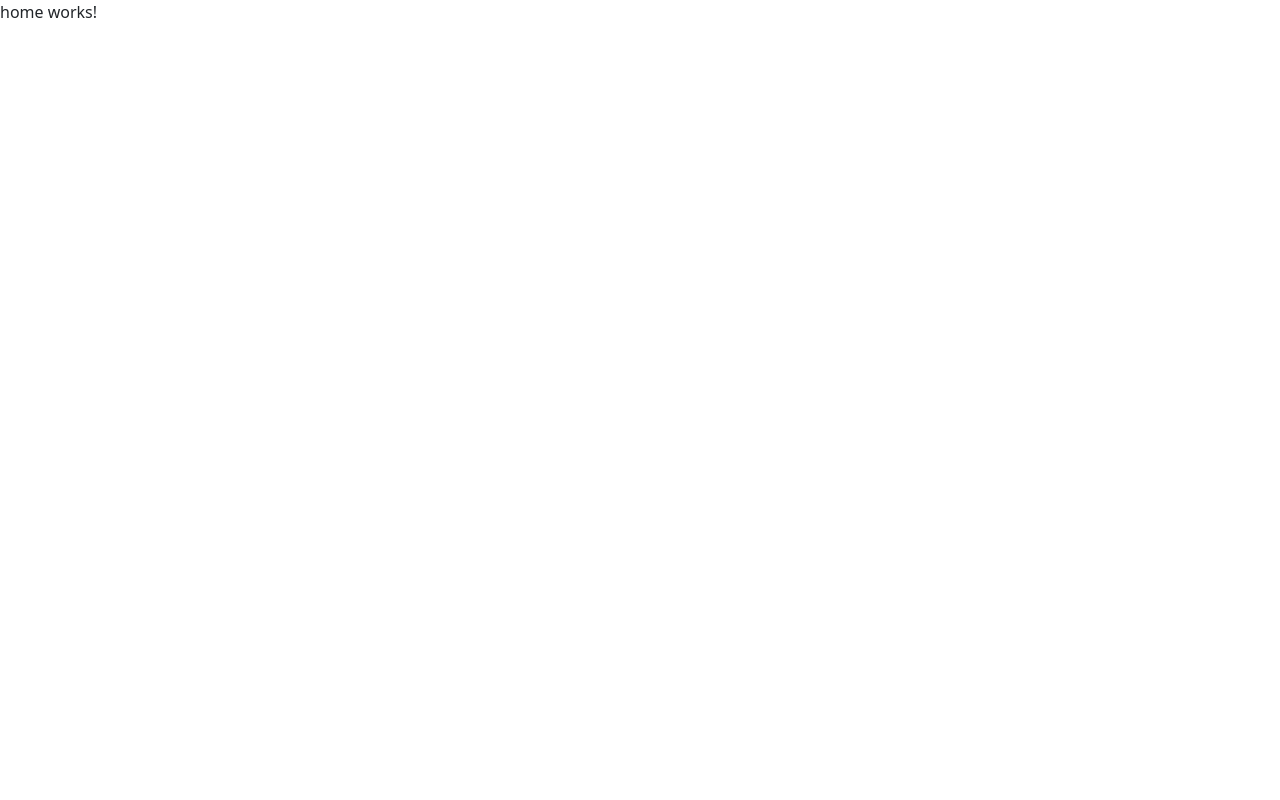
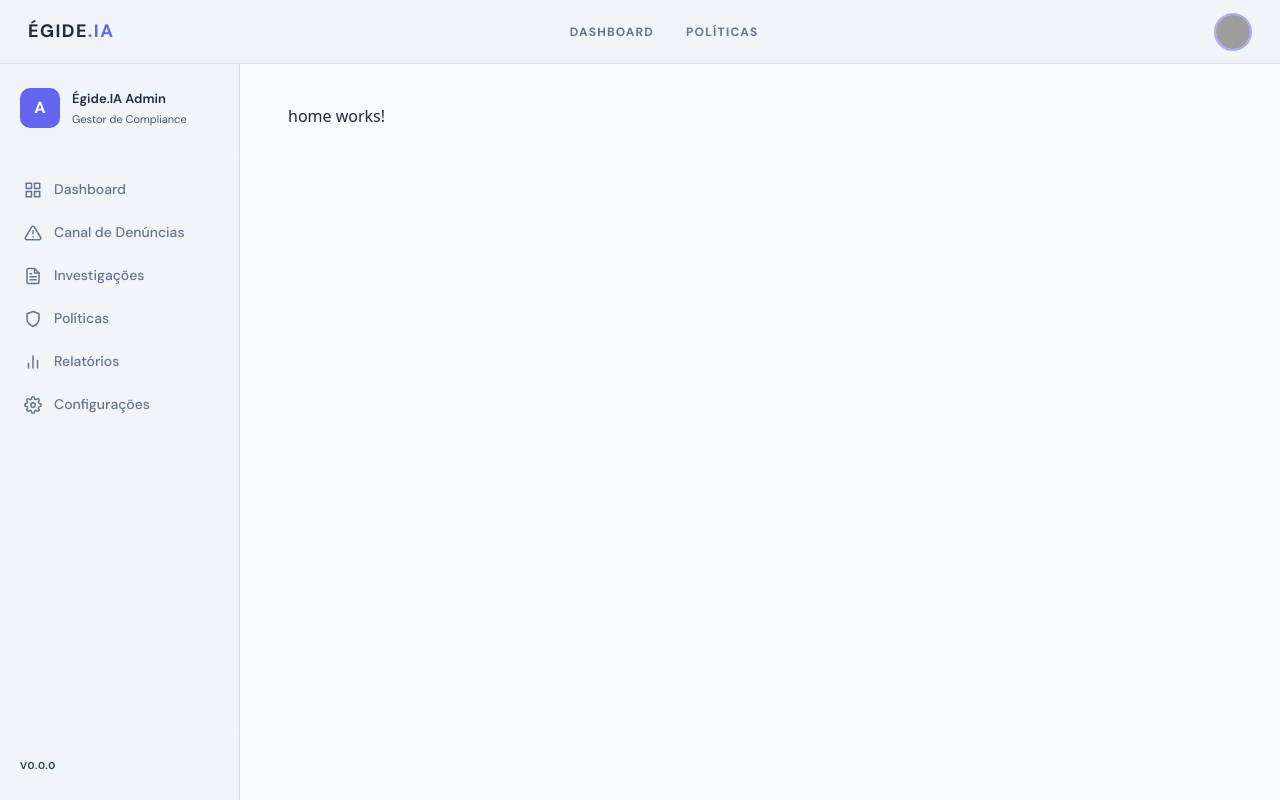
Before and after one commit to gabrielly-freire/egide-ia-frontend, an Angular app: page /home in a window 1280 px wide. Built offline with nearby package versions, Linux system fonts and the light colour scheme; grey boxes are pictures that could not be loaded.

Commit message:
feat: implementação do header, sidebar e estilo global

```diff
--- a/src/app/components/header/header.css
+++ b/src/app/components/header/header.css
@@ -0,0 +1,93 @@
+@import url('https://fonts.googleapis.com/css2?family=DM+Sans:wght@400;500;600;700&display=swap');
+
+:host {
+  display: block;
+}
+
+.egide-header {
+  display: flex;
+  align-items: center;
+  justify-content: space-between;
+  height: 64px;
+  padding: 0 28px;
+  background: var(--input-bg);
+  border-bottom: 1px solid var(--border-color);;
+  position: sticky;
+  top: 0;
+  z-index: 100;
+  font-family: 'DM Sans', sans-serif;
+}
+
+.header-logo {
+  display: flex;
+  align-items: center;
+  gap: 8px;
+}
+
+.logo-icon {
+  font-size: 20px;
+}
+
+.logo-text {
+  font-size: 18px;
+  font-weight: 700;
+  color: var(--text-main);
+  letter-spacing: 0.08em;
+}
+
+.logo-dot {
+  color: #6366f1;
+}
+
+.header-nav {
+  display: flex;
+  align-items: center;
+  gap: 32px;
+}
+
+.nav-link {
+  font-size: 12px;
+  font-weight: 700;
+  color: #64748b;
+  text-decoration: none;
+  letter-spacing: 0.1em;
+  transition: color 0.2s;
+  cursor: pointer;
+}
+.nav-link:hover,
+.nav-link.active {
+  color: var(--text-main);
+}
+
+.header-actions {
+  display: flex;
+  align-items: center;
+}
+
+.user-avatar {
+  width: 38px;
+  height: 38px;
+  border-radius: 50%;
+  overflow: hidden;
+  border: 2px solid rgba(99, 102, 241, 0.5);
+  cursor: pointer;
+  position: relative;
+}
+
+.user-avatar img {
+  width: 100%;
+  height: 100%;
+  object-fit: cover;
+}
+
+.avatar-fallback {
+  display: none;
+  align-items: center;
+  justify-content: center;
+  width: 100%;
+  height: 100%;
+  background: #6366f1;
+  color: white;
+  font-size: 14px;
+  font-weight: 700;
+}
--- a/src/app/components/header/header.html
+++ b/src/app/components/header/header.html
@@ -1 +1,17 @@
-<p>header works!</p>
+<nav class="egide-header">
+  <div class="header-logo">
+    <span class="logo-text">ÉGIDE<span class="logo-dot">.IA</span></span>
+  </div>
+
+  <div class="header-nav">
+    <a routerLink="/dashboard" routerLinkActive="active" class="nav-link">DASHBOARD</a>
+    <a routerLink="/policies" routerLinkActive="active" class="nav-link">POLÍTICAS</a>
+  </div>
+
+  <div class="header-actions">
+    <div class="user-avatar">
+      <img src="assets/avatar.png" alt="Avatar" onerror="this.style.display='none'; this.nextElementSibling.style.display='flex'">
+      <span class="avatar-fallback">A</span>
+    </div>
+  </div>
+</nav>
--- a/src/app/components/sidebar/sidebar.css
+++ b/src/app/components/sidebar/sidebar.css
@@ -0,0 +1,119 @@
+@import url('https://fonts.googleapis.com/css2?family=DM+Sans:wght@400;500;600;700&display=swap');
+
+:host {
+  display: block;
+  height: 100%;
+}
+
+.egide-sidebar {
+  width: 240px;
+  height: 100%;
+  border-right: 1px solid rgba(255, 255, 255, 0.06);
+  display: flex;
+  flex-direction: column;
+  padding: 24px 0;
+  font-family: 'DM Sans', sans-serif;
+  background: var(--input-bg);
+  border-right: 1px solid var(--border-color);
+}
+
+.sidebar-profile {
+  display: flex;
+  align-items: center;
+  gap: 12px;
+  padding: 0 20px 24px;
+  border-bottom: 1px solid rgba(255, 255, 255, 0.06);
+  margin-bottom: 8px;
+}
+
+.profile-avatar {
+  width: 40px;
+  height: 40px;
+  border-radius: 10px;
+  background: #6366f1;
+  display: flex;
+  align-items: center;
+  justify-content: center;
+  font-size: 16px;
+  font-weight: 700;
+  color: white;
+  flex-shrink: 0;
+}
+
+.profile-info {
+  display: flex;
+  flex-direction: column;
+  gap: 2px;
+  min-width: 0;
+}
+
+.profile-name {
+  font-size: 13px;
+  font-weight: 600;
+  color: var(--text-main);
+  white-space: nowrap;
+  overflow: hidden;
+  text-overflow: ellipsis;
+}
+
+.profile-role {
+  font-size: 11px;
+  color: #475569;
+  white-space: nowrap;
+  overflow: hidden;
+  text-overflow: ellipsis;
+}
+
+.sidebar-nav {
+  display: flex;
+  flex-direction: column;
+  flex: 1;
+  padding: 8px 12px;
+  gap: 2px;
+}
+
+.sidebar-link {
+  display: flex;
+  align-items: center;
+  gap: 12px;
+  padding: 10px 12px;
+  border-radius: 8px;
+  color: #64748b;
+  text-decoration: none;
+  font-size: 14px;
+  font-weight: 500;
+  transition: all 0.15s;
+  cursor: pointer;
+}
+
+.sidebar-link svg {
+  flex-shrink: 0;
+  transition: color 0.15s;
+}
+
+.sidebar-link:hover {
+  background: rgba(255, 255, 255, 0.05);
+  color: #cbd5e1;
+}
+
+.sidebar-link.active {
+  background: rgba(99, 102, 241, 0.15);
+  color: #818cf8;
+  font-weight: 600;
+}
+
+.sidebar-link.active svg {
+  color: #818cf8;
+}
+
+.sidebar-footer {
+  padding: 16px 20px 0;
+  border-top: 1px solid rgba(255, 255, 255, 0.06);
+}
+
+.sidebar-version {
+  font-size: 10px;
+  font-weight: 700;
+  color: #334155;
+  letter-spacing: 0.08em;
+}
--- a/src/app/components/sidebar/sidebar.html
+++ b/src/app/components/sidebar/sidebar.html
@@ -1 +1,65 @@
-<p>sidebar works!</p>
+<aside class="egide-sidebar">
+  <div class="sidebar-profile">
+    <div class="profile-avatar">
+      <span>A</span>
+    </div>
+    <div class="profile-info">
+      <span class="profile-name">Égide.IA Admin</span>
+      <span class="profile-role">Gestor de Compliance</span>
+    </div>
+  </div>
+
+  <nav class="sidebar-nav">
+    <a routerLink="/dashboard" routerLinkActive="active" class="sidebar-link">
+      <svg xmlns="http://www.w3.org/2000/svg" width="18" height="18" viewBox="0 0 24 24" fill="none" stroke="currentColor" stroke-width="2" stroke-linecap="round" stroke-linejoin="round">
+        <rect x="3" y="3" width="7" height="7"/><rect x="14" y="3" width="7" height="7"/>
+        <rect x="14" y="14" width="7" height="7"/><rect x="3" y="14" width="7" height="7"/>
+      </svg>
+      <span>Dashboard</span>
+    </a>
+
+    <a routerLink="/reports" routerLinkActive="active" class="sidebar-link">
+      <svg xmlns="http://www.w3.org/2000/svg" width="18" height="18" viewBox="0 0 24 24" fill="none" stroke="currentColor" stroke-width="2" stroke-linecap="round" stroke-linejoin="round">
+        <path d="M10.29 3.86L1.82 18a2 2 0 0 0 1.71 3h16.94a2 2 0 0 0 1.71-3L13.71 3.86a2 2 0 0 0-3.42 0z"/>
+        <line x1="12" y1="9" x2="12" y2="13"/><line x1="12" y1="17" x2="12.01" y2="17"/>
+      </svg>
+      <span>Canal de Denúncias</span>
+    </a>
+
+    <a routerLink="/investigations" routerLinkActive="active" class="sidebar-link">
+      <svg xmlns="http://www.w3.org/2000/svg" width="18" height="18" viewBox="0 0 24 24" fill="none" stroke="currentColor" stroke-width="2" stroke-linecap="round" stroke-linejoin="round">
+        <path d="M14 2H6a2 2 0 0 0-2 2v16a2 2 0 0 0 2 2h12a2 2 0 0 0 2-2V8z"/>
+        <polyline points="14 2 14 8 20 8"/><line x1="16" y1="13" x2="8" y2="13"/>
+        <line x1="16" y1="17" x2="8" y2="17"/><polyline points="10 9 9 9 8 9"/>
+      </svg>
+      <span>Investigações</span>
+    </a>
+
+    <a routerLink="/policies" routerLinkActive="active" class="sidebar-link">
+      <svg xmlns="http://www.w3.org/2000/svg" width="18" height="18" viewBox="0 0 24 24" fill="none" stroke="currentColor" stroke-width="2" stroke-linecap="round" stroke-linejoin="round">
+        <path d="M12 22s8-4 8-10V5l-8-3-8 3v7c0 6 8 10 8 10z"/>
+      </svg>
+      <span>Políticas</span>
+    </a>
+
+    <a routerLink="/analytics" routerLinkActive="active" class="sidebar-link">
+      <svg xmlns="http://www.w3.org/2000/svg" width="18" height="18" viewBox="0 0 24 24" fill="none" stroke="currentColor" stroke-width="2" stroke-linecap="round" stroke-linejoin="round">
+        <line x1="18" y1="20" x2="18" y2="10"/><line x1="12" y1="20" x2="12" y2="4"/>
+        <line x1="6" y1="20" x2="6" y2="14"/>
+      </svg>
+      <span>Relatórios</span>
+    </a>
+
+    <a routerLink="/settings" routerLinkActive="active" class="sidebar-link">
+      <svg xmlns="http://www.w3.org/2000/svg" width="18" height="18" viewBox="0 0 24 24" fill="none" stroke="currentColor" stroke-width="2" stroke-linecap="round" stroke-linejoin="round">
+        <circle cx="12" cy="12" r="3"/>
+        <path d="M19.4 15a1.65 1.65 0 0 0 .33 1.82l.06.06a2 2 0 0 1-2.83 2.83l-.06-.06a1.65 1.65 0 0 0-1.82-.33 1.65 1.65 0 0 0-1 1.51V21a2 2 0 0 1-4 0v-.09A1.65 1.65 0 0 0 9 19.4a1.65 1.65 0 0 0-1.82.33l-.06.06a2 2 0 0 1-2.83-2.83l.06-.06A1.65 1.65 0 0 0 4.68 15a1.65 1.65 0 0 0-1.51-1H3a2 2 0 0 1 0-4h.09A1.65 1.65 0 0 0 4.6 9a1.65 1.65 0 0 0-.33-1.82l-.06-.06a2 2 0 0 1 2.83-2.83l.06.06A1.65 1.65 0 0 0 9 4.68a1.65 1.65 0 0 0 1-1.51V3a2 2 0 0 1 4 0v.09a1.65 1.65 0 0 0 1 1.51 1.65 1.65 0 0 0 1.82-.33l.06-.06a2 2 0 0 1 2.83 2.83l-.06.06A1.65 1.65 0 0 0 19.4 9a1.65 1.65 0 0 0 1.51 1H21a2 2 0 0 1 0 4h-.09a1.65 1.65 0 0 0-1.51 1z"/>
+      </svg>
+      <span>Configurações</span>
+    </a>
+  </nav>
+
+  <div class="sidebar-footer">
+    <span class="sidebar-version">V0.0.0</span>
+  </div>
+</aside>
--- a/src/app/layout/layout.css
+++ b/src/app/layout/layout.css
@@ -0,0 +1,36 @@
+@import url('https://fonts.googleapis.com/css2?family=DM+Sans:wght@400;500;600;700&display=swap');
+
+* {
+  box-sizing: border-box;
+  margin: 0;
+  padding: 0;
+}
+
+html, body {
+  height: 100%;
+  background: #0a0e18;
+  font-family: 'DM Sans', sans-serif;
+}
+
+.app-shell {
+  display: flex;
+  flex-direction: column;
+  height: 100vh;
+}
+
+.app-body {
+  display: flex;
+  flex: 1;
+  overflow: hidden;
+}
+
+.app-sidebar {
+  flex-shrink: 0;
+}
+
+.app-main {
+  flex: 1;
+  overflow-y: auto;
+  background: #0a0e18;
+  padding: 40px 48px;
+}
--- a/src/app/layout/layout.html
+++ b/src/app/layout/layout.html
@@ -1,14 +1,13 @@
-@if ((headerVisible())) {
-  <app-header />
-}
+<div class="app-shell">
+  <app-header></app-header>
 
-<main>
-  @if (sidebarVisible()) {
-    <app-sidebar />
-  }
-  <router-outlet />
-</main>
+  <div class="app-body">
+    <div class="app-sidebar">
+      <app-sidebar></app-sidebar>
+    </div>
 
-@if (footerVisible()) {
-  <app-footer />
-}
+    <main class="app-main">
+      <router-outlet></router-outlet>
+    </main>
+  </div>
+</div>
--- a/src/app/layout/layout.ts
+++ b/src/app/layout/layout.ts
@@ -12,9 +12,9 @@ import { Sidebar } from '../components/sidebar/sidebar';
 })
 export class Layout {
 
-  sidebarVisible = signal(false);
-  headerVisible = signal(false);
-  footerVisible = signal(false);
+  sidebarVisible = signal(true);
+  headerVisible = signal(true);
+  footerVisible = signal(true);
 
   toggleSidebar(): void {
     this.sidebarVisible.update(value => !value);
--- a/src/styles.css
+++ b/src/styles.css
@@ -1 +1,30 @@
-/* You can add global styles to this file, and also import other style files */
+:root {
+  --bg-primary: #f8fafc;
+  --bg-card: #ffffff;
+  --text-main: #1e293b;
+  --border-color: rgba(0, 0, 0, 0.1);
+  --input-bg: #f1f5f9;
+}
+
+@media (prefers-color-scheme: dark) {
+  :root {
+    --bg-primary: #0a0e18;
+    --bg-card: #161b27;
+    --text-main: #f1f5f9;
+    --border-color: rgba(255, 255, 255, 0.06);
+    --input-bg: #0d1117;
+  }
+}
+
+html, body {
+  height: 100%;
+  background-color: var(--bg-primary) !important;
+  color: var(--text-main);
+  margin: 0;
+  transition: background-color 0.3s ease;
+}
+
+.app-main {
+  background-color: var(--bg-primary) !important;
+  padding: 60px 80px;
+}
```
